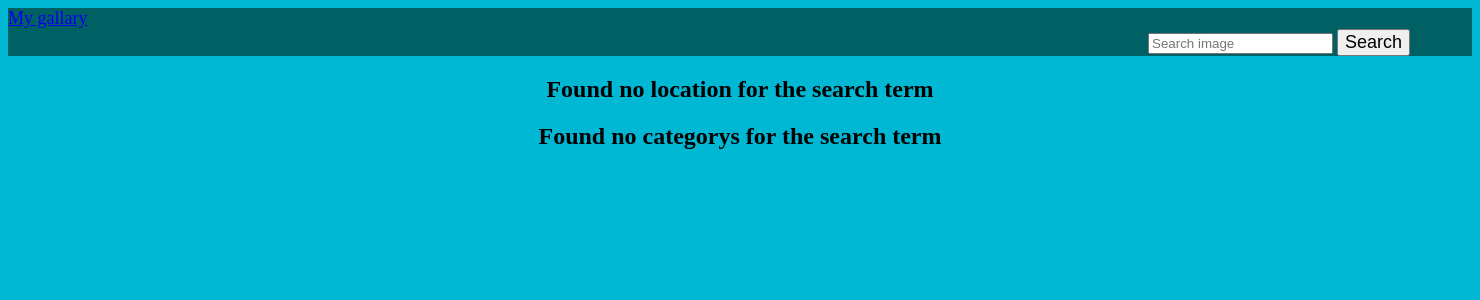
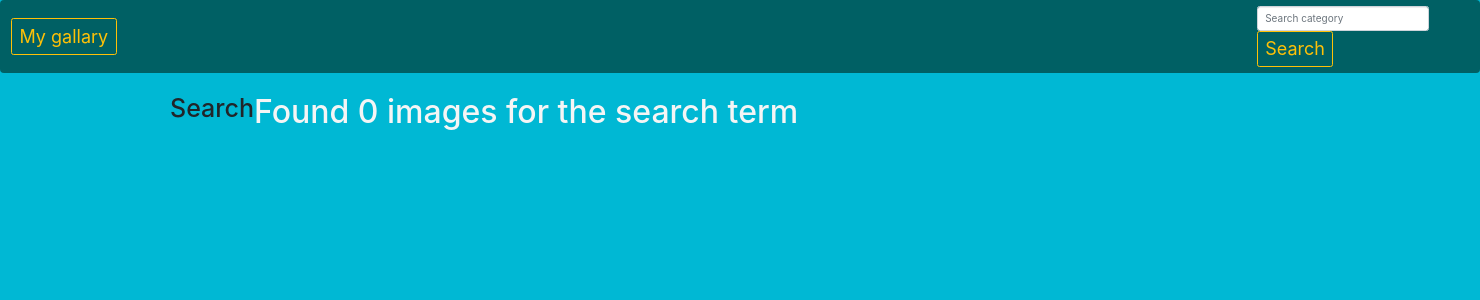
Before and after one commit to cliffnyendwe/my-gallary, a Django app: template photos/templates/all-photos/search.html in a window 1480 px wide. Shown: the top 300 px of the page. Run offline with Django 3.2, Linux system fonts and the light colour scheme; the template is opened without the code that fills it, so the values that code supplies are empty; some libraries are stand-ins or nearby versions.

Commit message:
added bootstrap color to the links

```diff
--- a/photos/css/basenews.css
+++ b/photos/static/css/basephotos.css
@@ -1,6 +1,8 @@
 
   h2{
       text-align: center;
+      color:whitesmoke;
+      font-size: xx-large;
   }
 
   body{
--- a/photos/templates/all-photos/base.html
+++ b/photos/templates/all-photos/base.html
@@ -19,14 +19,13 @@
     <!-- Latest compiled JavaScript -->
     <script src="https://maxcdn.bootstrapcdn.com/bootstrap/4.1.3/js/bootstrap.min.js"></script>
 
-    <link rel="stylesheet" href="{% static 'css/basenews.css'%}">
+    <link rel="stylesheet" href="{% static 'css/basephotos.css'%}">
     <link rel="stylesheet" href="{% static 'css/animate.css'%}">
     {% endblock %}
 </head>
 <body>
     {% include 'navbar.html' %}
     {% block content %} <h1 class='text-center'>photos for {{date|date:"l d-F Y"}}</h1> {%endblock%}
-
     {% block scripts %}
     <script src="https://ajax.googleapis.com/ajax/libs/jquery/3.2.1/jquery.min.js"></script>
     {% bootstrap_javascript %}
--- a/photos/templates/all-photos/search.html
+++ b/photos/templates/all-photos/search.html
@@ -1,79 +1,32 @@
-<!-- {%extends 'all-photos/base.html'%}
+{%extends 'all-photos/base.html'%}
 {% block content %}
 <div class="container">
 
   <div class="row">
-    {% if location%}
-      <h2>Found {{ location|length }} of searched term {{message}}</h2>
+    {% if searched_images %}
+    {% for image in searched_images %}
+
+    {% endfor %}
+    {% endif %}
+    <h1>Search</h1>
+    {% if searched_images%}
+    <h2>Found {{ searched_images|length }} photos for the searched term
+      '{{message}}'</h2>
     {% else %}
-      <h2> Found no location for the search term {{message}}</h2>
+    <h2> Found 0 images for the search term {{message}}</h2>
     {% endif %}
 
   </div>
 
   <div class="row">
 
-  {% if location %}
-    {% for location in location %}
-      <div class="col-sm-6 col-md-3">
-          <h1>{{location.title}}</h1>
-      </div>
-    {% endfor %}
+    {% if searched_images%}
+    {% for image in searched_images %}
+
+    <!-- Image -->
+    <img class="gallery-item" src="{{image.image.url}}" alt="{{ image.name }}" data-toggle="modal" data-target="#a{{ image.id }}">
+  </div>
+  {% endfor %}
   {% endif %}
-  </div>
-
-
-  <div class="row">
-      {% if categorys%}
-        <h2>Found {{ categorys|length }} of searched term {{message}}</h2>
-      {% else %}
-        <h2> Found no categorys for the search term {{message}}</h2>
-      {% endif %}
-
-    </div>
-    <div class="row">
-
-    {% if categorys %}
-      {% for categorys in categorys %}
-        <div class="col-sm-6 col-md-3">
-            <h1>{{categorys.title}}</h1>
-        </div>
-      {% endfor %}
-    {% endif %}
-    </div>
 </div>
-{% endblock %} -->
-
-
-<nav class="navbar navbar-expand-lg navbar-dark bg-dark">
-    <a class="navbar-brand" href="{% url 'homepage' %}">PHOTO</a>
-    <button class="navbar-toggler" type="button" data-toggle="collapse" data-target="#navbarSupportedContent" aria-controls="navbarSupportedContent" aria-expanded="false" aria-label="Toggle navigation">
-      <span class="navbar-toggler-icon"></span>
-    </button>
-
-    <div class="collapse navbar-collapse" id="navbarSupportedContent">
-      <ul class="navbar-nav mr-auto">
-        <li class="nav-item active">
-          <a class="nav-link" href="{% url 'homepage' %}">Home</a>
-        </li>
-        <li class="nav-item dropdown">
-          <a class="nav-link dropdown-toggle" href="{% url 'homepage' %}" id="navbarDropdown" role="button" data-toggle="dropdown" aria-haspopup="true" aria-expanded="false">
-            Choose location
-          </a>
-          <div class="dropdown-menu" aria-labelledby="navbarDropdown">
-            {% if locations %}
-              {% for location in locations %}
-            <a class="dropdown-item" href="{% url 'location' location.id %}">{{location.location}}</a>
-              {% endfor %}
-            {% endif %}
-            <div class="dropdown-divider"></div>
-          <a class="dropdown-item" href="{% url 'homepage' %}">All locations</a>
-        </li>
-          </div>
-      </ul>
-      <form class="form-inline my-2 my-lg-0" role="search" action="{% url 'search_results' %}">
-        <input class="form-control mr-sm-2" type="search" placeholder="Search Category" aria-label="Search" name="image">
-        <button class="btn btn-outline-success my-2 my-sm-0" type="submit">Search</button>
-      </form>
-    </div>
-  </nav>
+{% endblock %}
--- a/photos/templates/navbar.html
+++ b/photos/templates/navbar.html
@@ -2,7 +2,7 @@
     <a class="btn btn-outline-warning" style="font-size:large" href="{% url 'homepage' %}">My gallary</a>
     </button>
       <form class="form-inline my-2 my-lg-0" role="search" style="margin-left: 1140px" action="{% url 'search_results' %}">
-        <input class="form-control mr-sm-4" type="search" placeholder="Search image" aria-label="Search" name="image">
+        <input class="form-control mr-sm-4" type="search" placeholder="Search category" aria-label="Search" name="image">
         <button class="btn btn-outline-warning my-2 my-sm-0" style="font-size:large"type="submit">Search</button>
       </form>
     </div>
--- a/photos/views.py
+++ b/photos/views.py
@@ -33,13 +33,13 @@ def search_results(request):
     except ObjectDoesNotExist:
       searched_images = []
 
-    return render(request, 'search.html',{'message':message ,'title':title, 'searched_images':searched_images,'locations':locations,})
+    return render(request, 'all-photos/search.html',{'message':message ,'title':title, 'searched_images':searched_images,'locations':locations,})
 
   else:
     message = 'You haven\'t searched for any location'
 
     title = 'Search Error'
-    return render(request,'search.html',{'message':message,'title':title,'locations':locations})
+    return render(request,'all-photos/search.html',{'message':message,'title':title,'locations':locations})
 
 
 #for displaying images by location
```
Also changed, not shown: photos/templates/index.html (+12 -24 lines), photos/tests.py (+10 -2 lines), README.md (added), media/photos/loveaa.jpeg (added), media/photos/lovebb.jpeg (added), media/photos/lovecc.jpeg (added), media/photos/lovedd.jpeg (added), media/photos/loveff.jpeg (added), media/photos/lovegg.jpeg (added), photos/migrations/0013_auto_20181208_0755.py (added), photos/static/css/animate.css (renamed from photos/css/animate.css).
